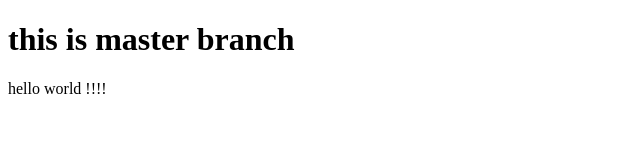
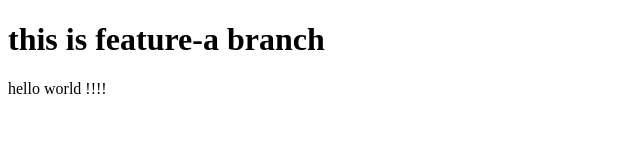
Before and after one commit to SPACENUXMM/project-2, a plain HTML site: page index.html in a window 1280 px wide. Shown: the whole page, without its empty margins (0-640 px from the left). Drawn offline with Linux system fonts and the light colour scheme.

Commit message:
modified index.html in feature-a branch

```diff
--- a/index.html
+++ b/index.html
@@ -1,10 +1,10 @@
 <!DOCTYPE html>
 <html>
     <head>
-        <title> master branch </title>
+        <title> feature-a branch </title>
     </head>
     <body>
-        <h1> this  is master branch </h1>
+        <h1> this  is feature-a branch </h1>
 
         <p> hello world !!!! </p>
     </body>
```
Also changed, not shown: 1 other file.
